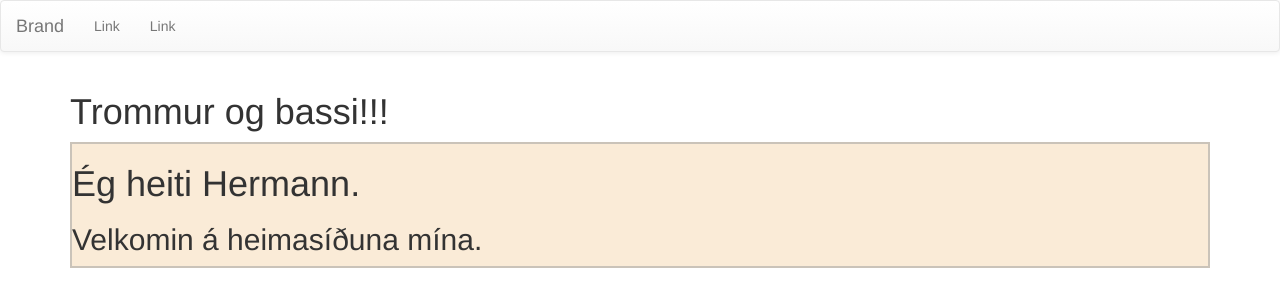
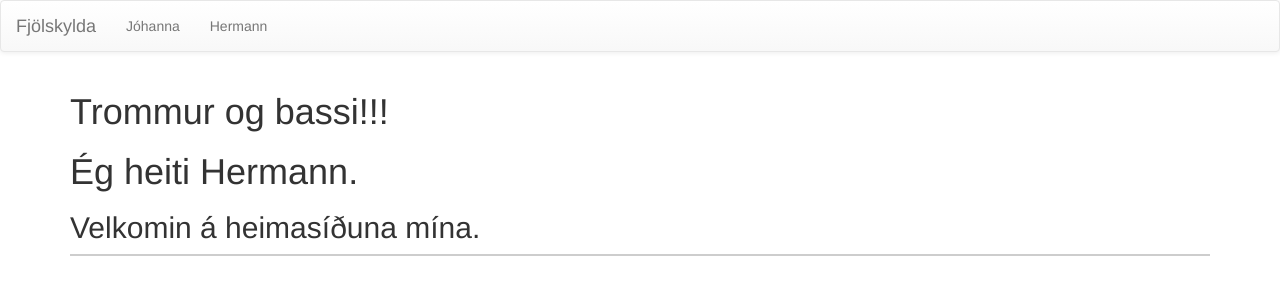
Before and after one commit to HerGisl/myfirstsite, a Django app: page /dad/ in a window 1280 px wide. Shown: the top 307 px of the page. Run offline with Django 4.2, Linux system fonts and the light colour scheme.

Commit message:
links in navbar functional to johanna and hermann

```diff
--- a/family/family/settings.py
+++ b/family/family/settings.py
@@ -13,6 +13,8 @@ import os.path
 from pathlib import Path
 
 # Build paths inside the project like this: BASE_DIR / 'subdir'.
+import hermann.apps
+
 BASE_DIR = Path(__file__).resolve().parent.parent
 
 
@@ -37,6 +39,8 @@ INSTALLED_APPS = [
     'django.contrib.sessions',
     'django.contrib.messages',
     'django.contrib.staticfiles',
+    'hermann.apps.HermannConfig',
+    'johanna.apps.JohannaConfig'
 ]
 
 MIDDLEWARE = [
--- a/family/family/urls.py
+++ b/family/family/urls.py
@@ -17,6 +17,7 @@ from django.contrib import admin
 from django.urls import path, include
 
 urlpatterns = [
+    path('', include('hermann.urls')),
     path('admin/', admin.site.urls),
     path('dad/', include('hermann.urls')),
     path('hermann/', include('hermann.urls')),
--- a/family/hermann/urls.py
+++ b/family/hermann/urls.py
@@ -4,5 +4,5 @@ from . import views
 urlpatterns = [
     # http://localhost:8000/dad/
     # http://localhost:8000/hermann/
-    path('', views.index, name="index"),
+    path('', views.index, name="hermann-index"),
 ]
--- a/family/johanna/urls.py
+++ b/family/johanna/urls.py
@@ -4,5 +4,5 @@ from . import views
 urlpatterns = [
     # http://localhost:8000/mom/
     # http://localhost:8000/johanna/
-    path('', views.index, name="index"),
+    path('', views.index, name="johanna-index"),
 ]
--- a/family/static/css/main.css
+++ b/family/static/css/main.css
@@ -1,9 +1,7 @@
 .hermann {
-    background-color: antiquewhite;
-    border: solid 2px rgba(155, 155, 155, .5);
+    border-bottom: solid 2px rgba(155, 155, 155, .5);
 }
 
 .johanna {
-    background-color: deeppink;
-    border: solid 2px rgba(155, 155, 155, .5);
+    border-bottom: solid 2px rgba(155, 155, 155, .5);
 }
--- a/family/templates/base.html
+++ b/family/templates/base.html
@@ -12,28 +12,7 @@
     <link rel="stylesheet" href="{% static 'css/main.css' %}" />
 </head>
 <body>
-<nav class="navbar navbar-default">
-  <div class="container-fluid">
-    <!-- Brand and toggle get grouped for better mobile display -->
-    <div class="navbar-header">
-      <button type="button" class="navbar-toggle collapsed" data-toggle="collapse" data-target="#bs-example-navbar-collapse-1" aria-expanded="false">
-        <span class="sr-only">Toggle navigation</span>
-        <span class="icon-bar"></span>
-        <span class="icon-bar"></span>
-        <span class="icon-bar"></span>
-      </button>
-      <a class="navbar-brand" href="#">Brand</a>
-    </div>
-
-    <!-- Collect the nav links, forms, and other content for toggling -->
-    <div class="collapse navbar-collapse" id="bs-example-navbar-collapse-1">
-      <ul class="nav navbar-nav">
-        <li><a href="#">Link <span class="sr-only">(current)</span></a></li>
-        <li><a href="#">Link</a></li>
-      </ul>
-    </div><!-- /.navbar-collapse -->
-  </div><!-- /.container-fluid -->
-</nav>
+    {% include 'navbar.html' %}
     <div class="container">
         <h1>Trommur og bassi!!!</h1>
         {% block content %}
--- a/family/templates/navbar.html
+++ b/family/templates/navbar.html
@@ -8,14 +8,14 @@
         <span class="icon-bar"></span>
         <span class="icon-bar"></span>
       </button>
-      <a class="navbar-brand" href="#">Brand</a>
+      <a class="navbar-brand" href="/">Fjölskylda</a>
     </div>
 
     <!-- Collect the nav links, forms, and other content for toggling -->
     <div class="collapse navbar-collapse" id="bs-example-navbar-collapse-1">
       <ul class="nav navbar-nav">
-        <li><a href="#">Link <span class="sr-only">(current)</span></a></li>
-        <li><a href="#">Link</a></li>
+        <li><a href="{% url 'johanna-index' %}">Jóhanna <span class="sr-only">(current)</span></a></li>
+        <li><a href="{% url 'hermann-index' %}">Hermann</a></li>
       </ul>
     </div><!-- /.navbar-collapse -->
   </div><!-- /.container-fluid -->
```
